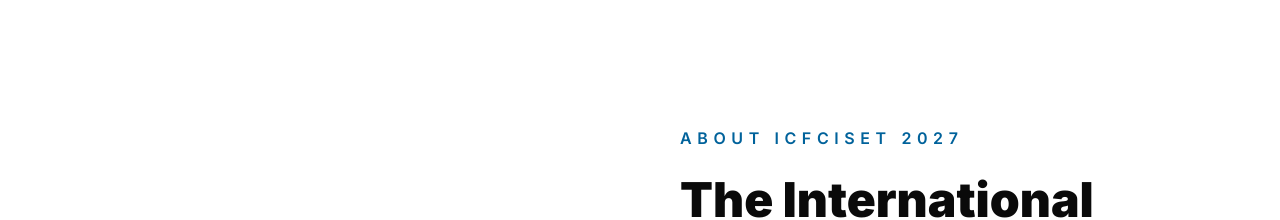
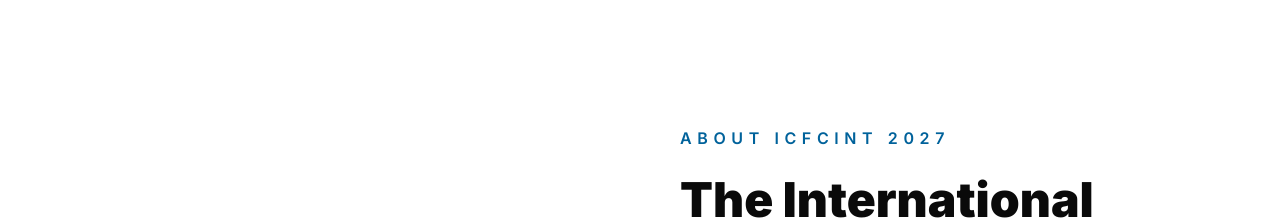
Before and after one commit to abhiseksharma/ICFCINT, a Next.js app: page / in a window 1280 px wide. Shown: the part 2640-2860 px from the top of the page. Built offline with nearby package versions, Linux system fonts and the light colour scheme.

Commit message:
Deplyment based corrections

```diff
--- a/components/sections/about-conference.tsx
+++ b/components/sections/about-conference.tsx
@@ -57,7 +57,7 @@
           <div>
 
             <p className="font-semibold uppercase tracking-[0.35em] text-[#00629B]">
-              ABOUT ICFCISET 2027
+              ABOUT ICFCINT 2027
             </p>
 
             <h2 className="mt-5 text-5xl font-black leading-tight">
```
Also changed, not shown: app/downloads/page.tsx (deleted), app/faq/page.tsx (deleted), app/gallery/page.tsx (deleted), public/images/conference-logo.jpeg.
